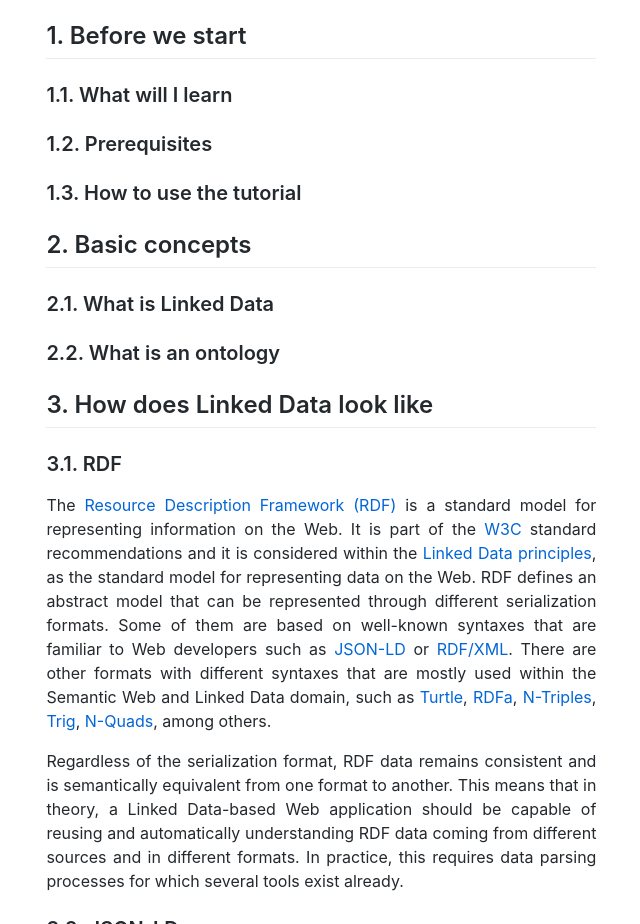
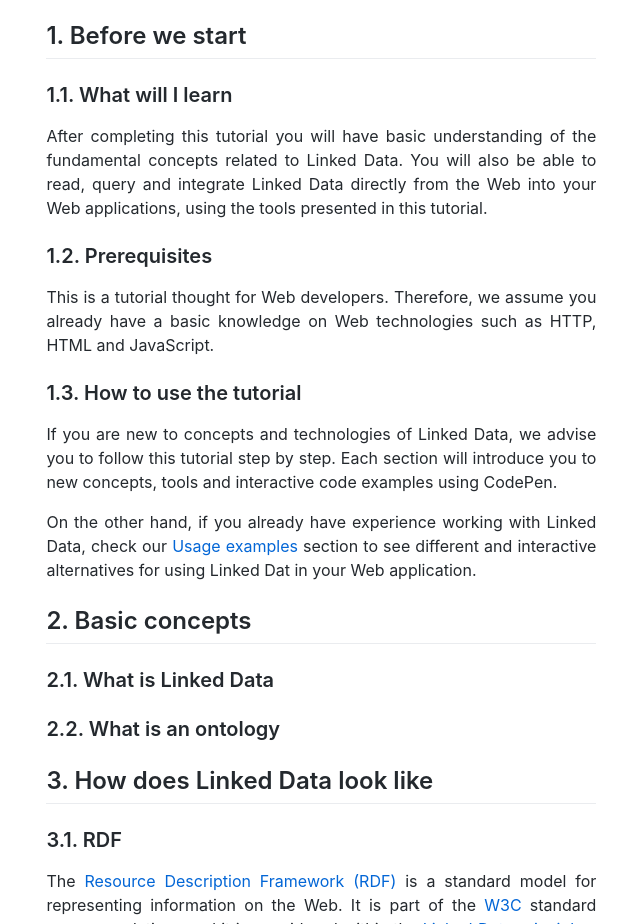
Before and after one commit to julianrojas87/Linked-Data-101, a plain HTML site: page index.html in a window 1280 px wide. Shown: the part 874-1798 px from the top of the page, without its empty margins (45-685 px from the left). Drawn offline with Linux system fonts and the light colour scheme.

Commit message:
Added before we start section

```diff
--- a/index.html
+++ b/index.html
@@ -54,9 +54,31 @@
                 </ul>
                 <h2 id="before-we-start">Before we start</h2>
                 <h3 id="what-will-i-learn">What will I learn</h3>
+                <p>
+                    After completing this tutorial you will have basic understanding
+                    of the fundamental concepts related to Linked Data.
+                    You will also be able to read, query and integrate Linked Data
+                    directly from the Web into your Web applications,
+                    using the tools presented in this tutorial.
+                </p>
                 <h3 id="prerequisites">Prerequisites</h3>
+                <p>
+                    This is a tutorial thought for Web developers.
+                    Therefore, we assume you already have a basic knowledge on Web technologies
+                    such as HTTP, HTML and JavaScript.
+                </p>
                 <h3 id="how-to-use-the-tutorial">How to use the tutorial</h3>
-
+                <p>
+                    If you are new to concepts and technologies of Linked Data,
+                    we advise you to follow this tutorial step by step.
+                    Each section will introduce you to new concepts, tools
+                    and interactive code examples using CodePen.
+                </p>
+                <p>
+                    On the other hand, if you already have experience working with Linked Data,
+                    check our <a href="#usage-examples">Usage examples</a> section to see
+                    different and interactive alternatives for using Linked Dat in your Web application.
+                </p>
                 <h2 id="basic-concepts">Basic concepts</h2>
                 <h3 id="what-is-linked-data">What is Linked Data</h3>
                 <h3 id="what-is-an-ontology">What is an ontology</h3>
```
